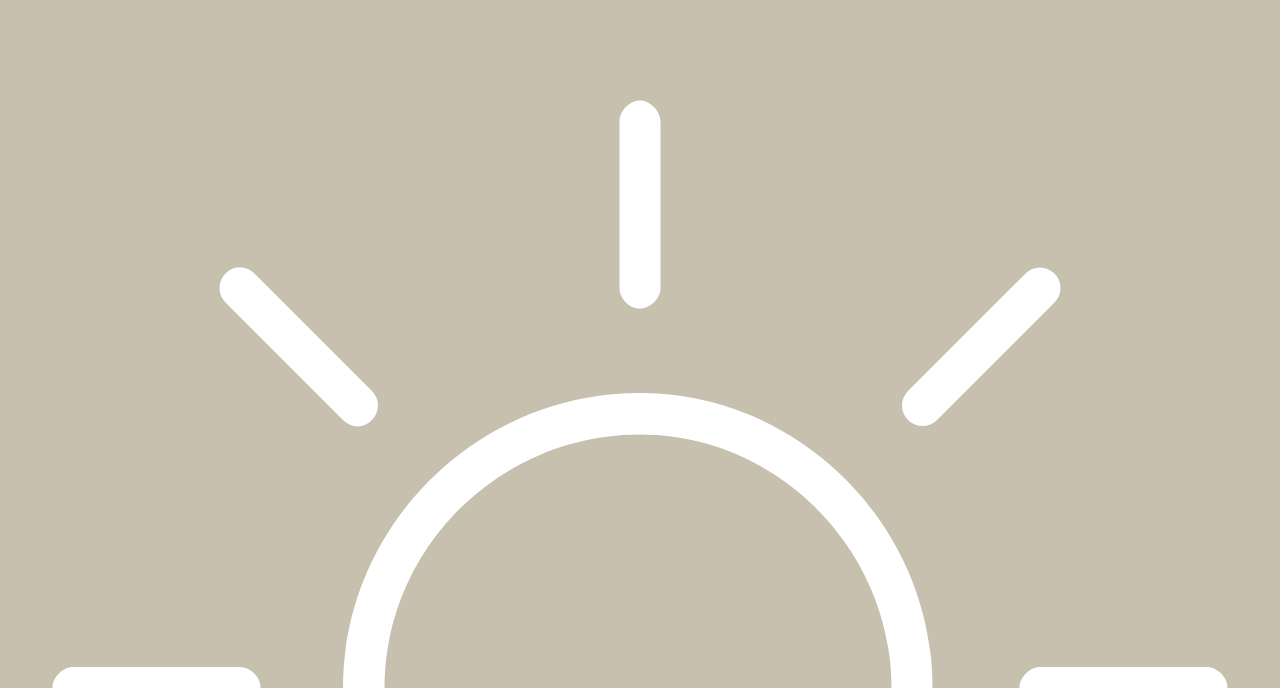
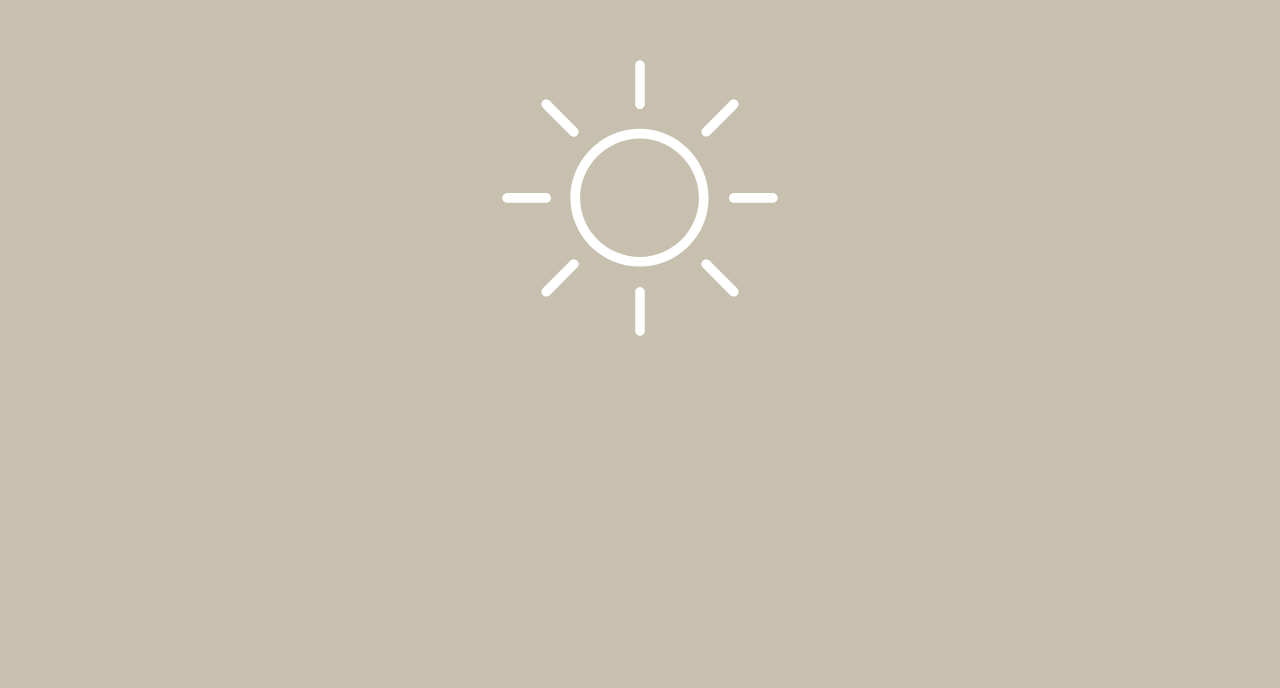
Before and after one commit to cole0228/dsn1678-exercise-4, a plain HTML site: page index.html in a window 1280 px wide. Shown: the part 112-800 px from the top of the page. Drawn offline with nearby package versions, Linux system fonts and the light colour scheme.

Commit message:
adding css to change size of sun

```diff
--- a/css/main.css
+++ b/css/main.css
@@ -13,3 +13,7 @@ img {
 section {
 	padding: 10rem 0;
 }
+
+.sun{
+	width: 300px;
+}
```
